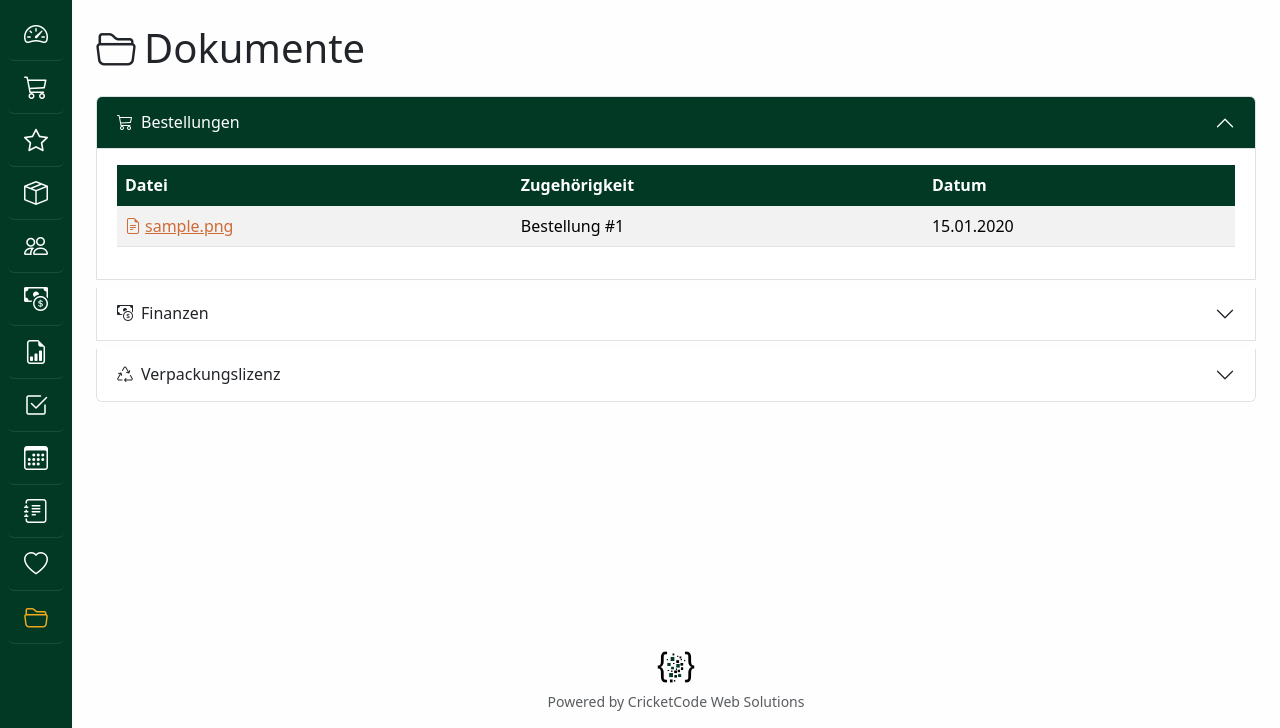
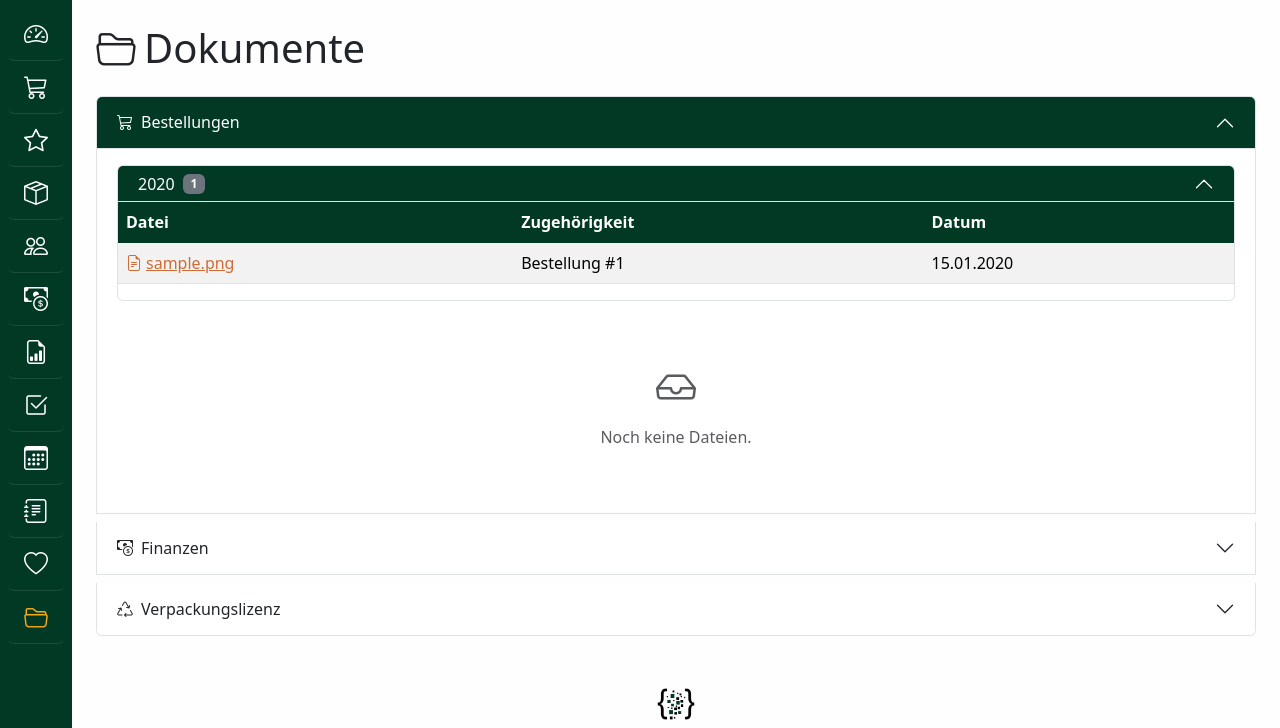
Before and after one commit to xXJimnyCricketXx/wonderland-erp, a Django app: page /dokumente/ in a window 1280 px wide. Shown: the part 72-800 px from the top of the page. Run offline with Django 5.2, Linux system fonts and the light colour scheme; a user stored in the database is signed in; data comes from the database, SQL or seed files in the repository; tables that the repository leaves empty hold one stand-in row (values such as "Sample post"); grey boxes marked "Sample" are stand-in pictures.

Commit message:
Dokumente: Jahres-Unterordner fuer alle Bereiche (Bestellungen, Ein-/Ausgangsrechnungen, USt-Berichte, Verpackungslizenz)

```diff
--- a/apps/documents/views.py
+++ b/apps/documents/views.py
@@ -1,3 +1,5 @@
+from collections import defaultdict
+
 from django.contrib.auth.mixins import LoginRequiredMixin
 from django.shortcuts import render
 from django.views.generic import View
@@ -5,6 +7,24 @@
 from finance.models import Expense, Income, TaxReport
 from knowledge.models import PackagingLicenseDocument
 from orders.models import Order
+
+
+def _group_by_year(entries, year_of=lambda entry: entry["date"].year if entry["date"] else None):
+    """Gruppiert Dateien nach Jahr fuer die Jahres-Unterordner im
+    Dokumente-Browser - neuestes Jahr zuerst und vorausgewaehlt aufgeklappt,
+    aeltere Jahre eingeklappt, damit lange Listen (z.B. Ausgangsrechnungen
+    ueber mehrere Jahre) nicht auf einen Schlag erschlagend wirken.
+    year_of ist austauschbar, da nicht ueberall dasselbe Feld das
+    "eigentliche" Jahr traegt - bei TaxReport z.B. ist year der Zeitraum,
+    den der Bericht abdeckt, nicht das (meist viel spaetere) Uploaddatum."""
+    by_year = defaultdict(list)
+    for entry in entries:
+        by_year[year_of(entry) or "Unbekannt"].append(entry)
+    years = sorted((y for y in by_year if isinstance(y, int)), reverse=True)
+    groups = [{"year": y, "entries": by_year[y]} for y in years]
+    if "Unbekannt" in by_year:
+        groups.append({"year": "Unbekannt", "entries": by_year["Unbekannt"]})
+    return groups
 
 
 class DocumentBrowserView(LoginRequiredMixin, View):
@@ -30,33 +50,36 @@
         ]
 
         ust_berichte = [
-            {"label": f"{t.get_period_display() or '?'} {t.year}", "file": t.file, "date": t.uploaded_at}
+            {"label": f"{t.get_period_display() or '?'} {t.year}", "file": t.file, "date": t.uploaded_at, "year": t.year}
             for t in TaxReport.objects.all()
         ]
 
         license_docs_by_type = {}
         for doc in PackagingLicenseDocument.objects.all():
             license_docs_by_type.setdefault(doc.get_doc_type_display(), []).append(
-                {"label": f"{doc.year}", "file": doc.file, "date": doc.uploaded_at}
+                {"label": f"{doc.year}", "file": doc.file, "date": doc.uploaded_at, "year": doc.year}
             )
 
         folders = [
             {
+                # Kein eigenes Jahresfeld am Beleg selbst - das Jahr wird aus
+                # dem Verkaufsdatum der zugehoerigen Bestellung abgeleitet
+                # (siehe _order_files/_group_by_year's default year_of).
                 "name": "Bestellungen", "icon": "bi-cart3",
-                "entries": bestellungen,
+                "year_groups": _group_by_year(bestellungen),
             },
             {
                 "name": "Finanzen", "icon": "bi-cash-coin",
                 "subfolders": [
-                    {"name": "Eingangsrechnungen", "entries": eingangsrechnungen},
-                    {"name": "Ausgangsrechnungen", "entries": ausgangsrechnungen},
-                    {"name": "USt-Berichte", "entries": ust_berichte},
+                    {"name": "Eingangsrechnungen", "year_groups": _group_by_year(eingangsrechnungen)},
+                    {"name": "Ausgangsrechnungen", "year_groups": _group_by_year(ausgangsrechnungen)},
+                    {"name": "USt-Berichte", "year_groups": _group_by_year(ust_berichte, year_of=lambda e: e["year"])},
                 ],
             },
             {
                 "name": "Verpackungslizenz", "icon": "bi-recycle",
                 "subfolders": [
-                    {"name": label, "entries": entries}
+                    {"name": label, "year_groups": _group_by_year(entries, year_of=lambda e: e["year"])}
                     for label, entries in license_docs_by_type.items()
                 ],
             },
--- /dev/null
+++ b/templates/components/document_file_table.html
@@ -0,0 +1,16 @@
+<div class="table-responsive">
+    <table class="table table-striped table-hover align-middle table-brand-header">
+        <thead>
+            <tr><th>Datei</th><th>Zugehörigkeit</th><th>Datum</th></tr>
+        </thead>
+        <tbody>
+            {% for entry in entries %}
+                <tr>
+                    <td><a href="{{ entry.file.url }}" target="_blank" rel="noopener"><i class="bi bi-file-earmark-text me-1"></i>{{ entry.file.name|slice:"-40:" }}</a></td>
+                    <td>{{ entry.label }}</td>
+                    <td>{{ entry.date|date:"d.m.Y" }}</td>
+                </tr>
+            {% endfor %}
+        </tbody>
+    </table>
+</div>
--- a/templates/documents/browser.html
+++ b/templates/documents/browser.html
@@ -14,44 +14,63 @@
                 </h2>
                 <div id="folder-{{ forloop.counter }}" class="accordion-collapse collapse{% if forloop.first %} show{% endif %}" data-bs-parent="#documentsAccordion">
                     <div class="accordion-body">
-                        {% if folder.entries %}
-                            <div class="table-responsive">
-                                <table class="table table-striped table-hover align-middle table-brand-header">
-                                    <thead>
-                                        <tr><th>Datei</th><th>Zugehörigkeit</th><th>Datum</th></tr>
-                                    </thead>
-                                    <tbody>
-                                        {% for entry in folder.entries %}
-                                            <tr>
-                                                <td><a href="{{ entry.file.url }}" target="_blank" rel="noopener"><i class="bi bi-file-earmark-text me-1"></i>{{ entry.file.name|slice:"-40:" }}</a></td>
-                                                <td>{{ entry.label }}</td>
-                                                <td>{{ entry.date|date:"d.m.Y" }}</td>
-                                            </tr>
-                                        {% endfor %}
-                                    </tbody>
-                                </table>
+                        {% if folder.year_groups %}
+                            {% comment %}
+                                Jahres-Unterordner direkt auf Ordner-Ebene (Bestellungen) -
+                                gleiches Muster wie bei den Unterordnern unten, nur eine
+                                Verschachtelungsebene weniger.
+                            {% endcomment %}
+                            <div class="accordion mb-2" id="year-accordion-{{ forloop.counter }}">
+                                {% for group in folder.year_groups %}
+                                    <div class="accordion-item">
+                                        <h2 class="accordion-header">
+                                            <button class="accordion-button py-2{% if not forloop.first %} collapsed{% endif %}" type="button"
+                                                    data-bs-toggle="collapse" data-bs-target="#year-{{ forloop.parentloop.counter }}-{{ forloop.counter }}">
+                                                {{ group.year }}
+                                                <span class="badge text-bg-secondary ms-2">{{ group.entries|length }}</span>
+                                            </button>
+                                        </h2>
+                                        <div id="year-{{ forloop.parentloop.counter }}-{{ forloop.counter }}" class="accordion-collapse collapse{% if forloop.first %} show{% endif %}">
+                                            <div class="accordion-body p-0">
+                                                {% include "components/document_file_table.html" with entries=group.entries %}
+                                            </div>
+                                        </div>
+                                    </div>
+                                {% endfor %}
                             </div>
+                        {% elif folder.entries %}
+                            {% include "components/document_file_table.html" with entries=folder.entries %}
                         {% endif %}
 
                         {% for sub in folder.subfolders %}
                             <h6 class="text-uppercase text-muted small mt-3">{{ sub.name }}</h6>
-                            {% if sub.entries %}
-                                <div class="table-responsive">
-                                    <table class="table table-striped table-hover align-middle table-brand-header">
-                                        <thead>
-                                            <tr><th>Datei</th><th>Zugehörigkeit</th><th>Datum</th></tr>
-                                        </thead>
-                                        <tbody>
-                                            {% for entry in sub.entries %}
-                                                <tr>
-                                                    <td><a href="{{ entry.file.url }}" target="_blank" rel="noopener"><i class="bi bi-file-earmark-text me-1"></i>{{ entry.file.name|slice:"-40:" }}</a></td>
-                                                    <td>{{ entry.label }}</td>
-                                                    <td>{{ entry.date|date:"d.m.Y" }}</td>
-                                                </tr>
-                                            {% endfor %}
-                                        </tbody>
-                                    </table>
+                            {% if sub.year_groups %}
+                                {% comment %}
+                                    Jahres-Unterordner (Ausgangsrechnungen/USt-Berichte) - eigene,
+                                    von der aeusseren Akkordeon unabhaengige IDs (kein
+                                    data-bs-parent), damit sich mehrere Jahre gleichzeitig
+                                    offen halten lassen; nur das neueste startet aufgeklappt.
+                                {% endcomment %}
+                                <div class="accordion mb-2" id="year-accordion-{{ forloop.parentloop.counter }}-{{ forloop.counter }}">
+                                    {% for group in sub.year_groups %}
+                                        <div class="accordion-item">
+                                            <h2 class="accordion-header">
+                                                <button class="accordion-button py-2{% if not forloop.first %} collapsed{% endif %}" type="button"
+                                                        data-bs-toggle="collapse" data-bs-target="#year-{{ forloop.parentloop.parentloop.counter }}-{{ forloop.parentloop.counter }}-{{ forloop.counter }}">
+                                                    {{ group.year }}
+                                                    <span class="badge text-bg-secondary ms-2">{{ group.entries|length }}</span>
+                                                </button>
+                                            </h2>
+                                            <div id="year-{{ forloop.parentloop.parentloop.counter }}-{{ forloop.parentloop.counter }}-{{ forloop.counter }}" class="accordion-collapse collapse{% if forloop.first %} show{% endif %}">
+                                                <div class="accordion-body p-0">
+                                                    {% include "components/document_file_table.html" with entries=group.entries %}
+                                                </div>
+                                            </div>
+                                        </div>
+                                    {% endfor %}
                                 </div>
+                            {% elif sub.entries %}
+                                {% include "components/document_file_table.html" with entries=sub.entries %}
                             {% else %}
                                 {% include "components/empty_state.html" with message="Noch keine Dateien." %}
                             {% endif %}
```
